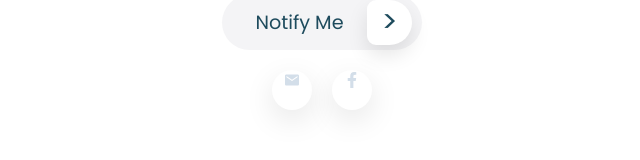
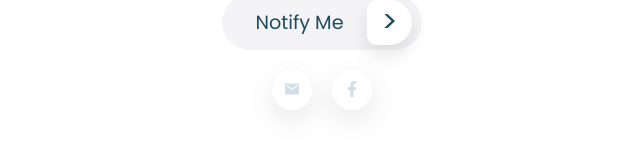
Before and after one commit to bmediax/reikoforpcc, a React (Create React App) app: page / in a window 1280 px wide. Shown: the part 507-667 px from the top of the page, without its empty margins (318-958 px from the left). Built offline with nearby package versions, Linux system fonts and the light colour scheme.

Commit message:
Fixed social media button margin

```diff
--- a/src/index.scss
+++ b/src/index.scss
@@ -26,6 +26,7 @@ $colors: (
   base2 : $light-blue,
   objBG : $dark-blue,
   text2 : $med-blue,
+  text-icon: $med-blue,
   icon-color: #FFF,
   base-icon: #FFF,
   base3 : $light-blue,
@@ -36,6 +37,7 @@ $colors-dark: (
   text3 : map-get($colors, base),
   base : map-get($colors, text),
   text : map-get($colors, base),
+  text-icon: $blue,
   base2: $dark-blue,
   objBG: $blue,
   base-icon: $dark-blue,
@@ -179,8 +181,9 @@ body {
     box-shadow:0px 10px 30px rgba(0, 0, 0, 0.1);
     border-radius:30px;
     text-align:center;
+    padding-top:9px;
     margin:auto;
-    color:getColor(text2);
+    color:getColor(text-icon);
     -webkit-transition:all 0.2s ease-in-out;
     -moz-transition:all 0.2s ease-in-out;
     -o-transition:all 0.2s ease-in-out;
@@ -188,6 +191,7 @@ body {
 
     &:hover {
       background:$blue;
+      color:#FFF;
     }
   }
 }
```
